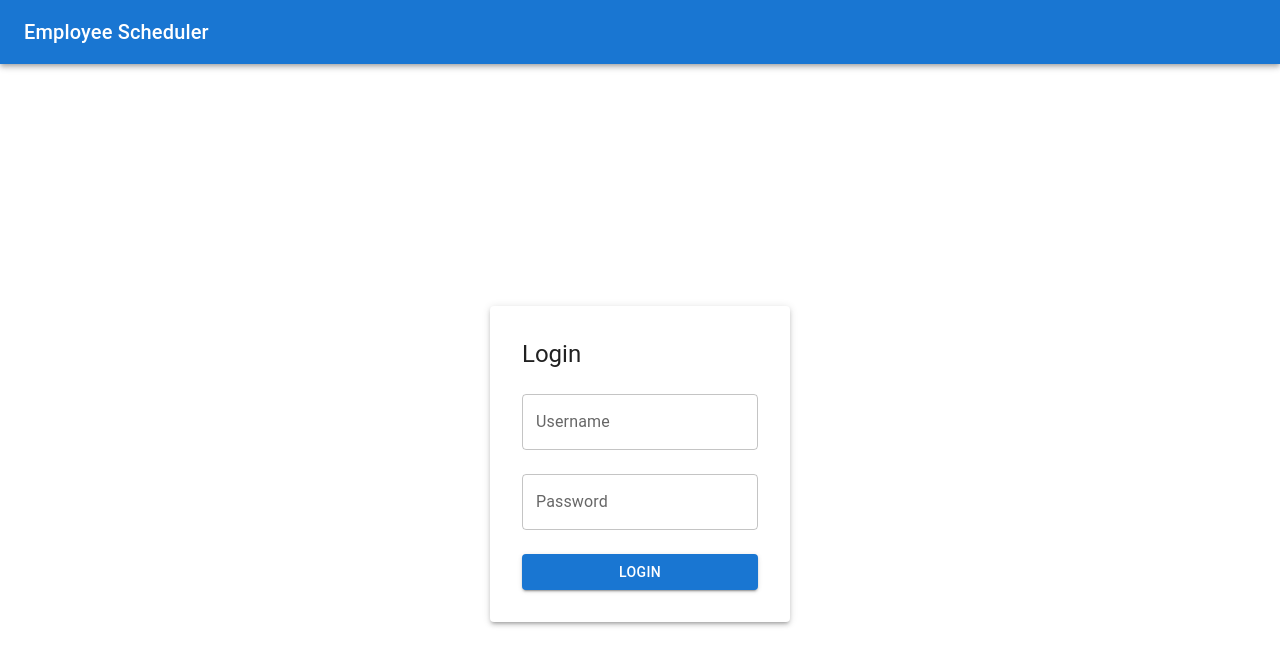
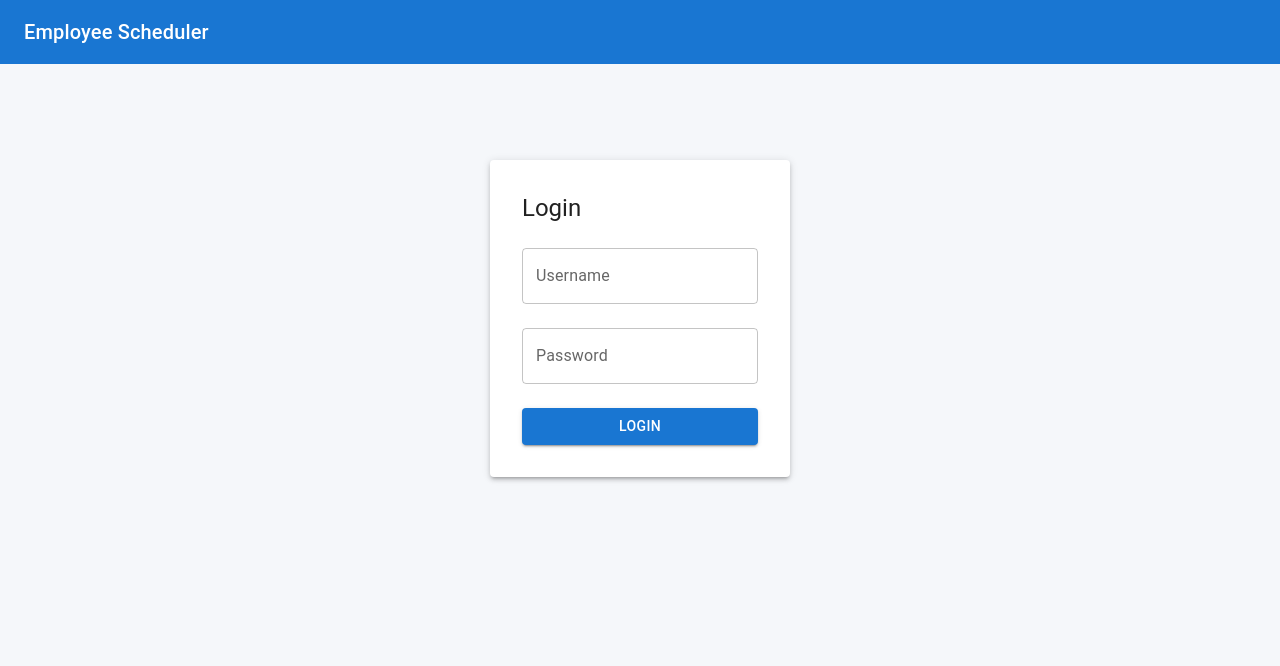
Before and after one commit to HenskiS/employee-scheduler, a React (Create React App) app in the folder client/: page /login in a window 1280 px wide. Shown: the top 666 px of the page. Built offline with nearby package versions, Linux system fonts and the light colour scheme.

Commit message:
More Login styling fixes

```diff
--- a/client/src/App.js
+++ b/client/src/App.js
@@ -49,7 +49,6 @@ function App() {
     <>
       <CssBaseline />
       <Header isAuthenticated={isAuthenticated} logout={handleLogout} />
-      <Container maxWidth={false}>
       <SchedulingProvider>
         <Routes>
           <Route
@@ -63,14 +62,15 @@ function App() {
           <Route
             path="/"
             element={
+              <Container maxWidth={false}>
                 <ProtectedRoute isLoading={isLoading}>
                   <Schedule />
                 </ProtectedRoute>
+              </Container>
             }
           />
         </Routes>
       </SchedulingProvider>
-      </Container>
     </>
   );
 }
--- a/client/src/components/Login.js
+++ b/client/src/components/Login.js
@@ -42,7 +42,14 @@ function Login({ onLoginSuccess }) {
   };
 
   return (
-    <Box sx={{ display: 'flex', justifyContent: 'center', alignItems: 'center', height: '100vh' }}>
+    <Box sx={{
+        display: 'flex',
+        justifyContent: 'center',
+        alignItems: 'flex-start',
+        minHeight: '100vh',
+        pt: { xs: 6, sm: 12 },  // 48px padding-top on mobile, 96px on tablet/desktop
+        bgcolor: '#f5f7fa'  // Light grayish-blue background
+      }}>
       <Paper elevation={3} sx={{ padding: 4, width: 300 }}>
         <Typography variant="h5" component="h1" gutterBottom>
           Login
```
Lines whose indentation alone changed are shown as unchanged.
